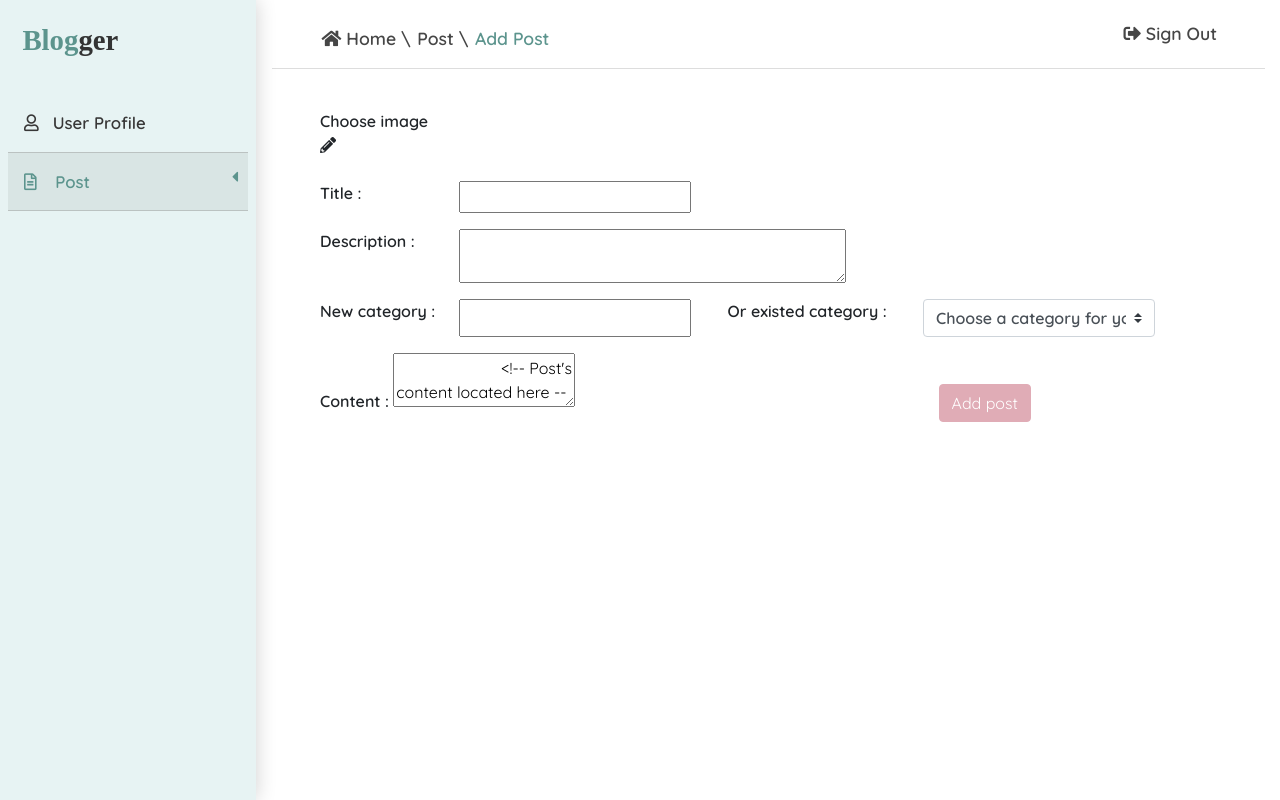
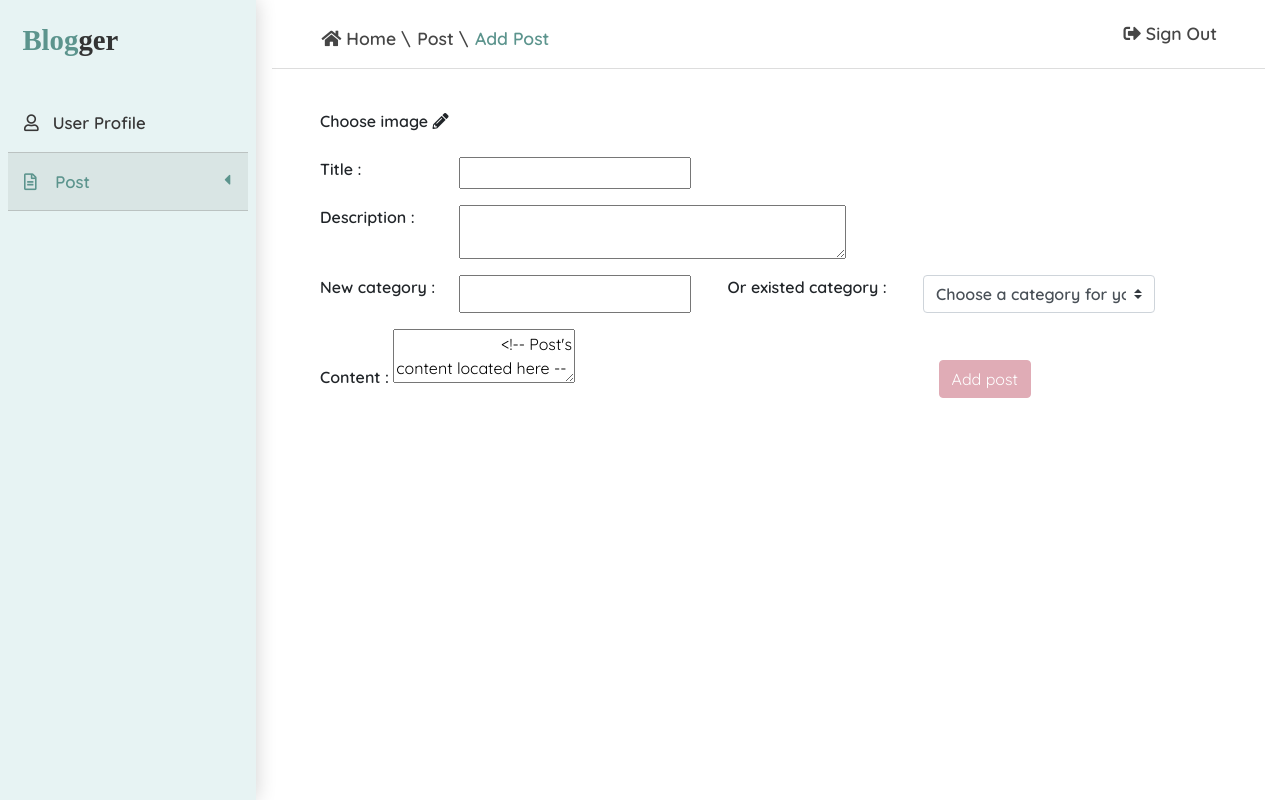
Before and after one commit to NgoQuocBao1010/Blog-Web-Application, a Django app: page /post/create/ in a window 1280 px wide. Run offline with Django 3.2, Linux system fonts and the light colour scheme; a user stored in the database is signed in; data comes from the database, SQL or seed files in the repository; both versions use the stored data as it was after the commit; some libraries are stand-ins or nearby versions.

Commit message:
styles adjustment

```diff
--- a/backend/account/templates/profile.html
+++ b/backend/account/templates/profile.html
@@ -94,7 +94,7 @@
                             <label for="youtube" class="col-4 offset-1">Your youtube account :</label>
                             <input name="youtube" class="col-7" type="text" class="form-control" id="youtube" value="{{ profile.youtube|default_if_none:'' }}">
                         </div>
-                        <button type="submit" class="btn btn-primary update-profile">Update profile</button>
+                        <button type="submit" class="btn btn-primary update-profile mb-4">Update profile</button>
                     </form>
                 </div>
             </div>
--- a/backend/blog/templates/components/categories.html
+++ b/backend/blog/templates/components/categories.html
@@ -1,7 +1,7 @@
 {% load static %}
 <link rel="stylesheet" href="{% static './css/home.css' %}" />
 
-<div class="box">
+<div class="box" style="margin-top: 1rem;">
     <h3 class="title">categories</h3>
     <div class="category">
         {% for category in categories %}
--- a/backend/blog/templates/components/user-box.html
+++ b/backend/blog/templates/components/user-box.html
@@ -1,7 +1,7 @@
 {% load static %}
 <link rel="stylesheet" href="{% static './css/home.css' %}" />
 
-<div class="box">
+<div class="box"  style="margin-top: 1rem;"">
     {% if request.user == blogger %}
     <h3 class="title">about me</h3>
     {% else %}
--- a/backend/blog/templates/postCreate.html
+++ b/backend/blog/templates/postCreate.html
@@ -44,7 +44,7 @@
                     <!-- Image -->
                     <div class="form-group row post-img">
                         <input type="file" id="file" name="coverImage" hidden onchange="imageUploaded(event)"/>
-                        <label type="file" for="file" class="col-2">Choose image <i class="fas fa-pencil-alt"></i></label>
+                        <label type="file" for="file" class="col-3">Choose image <i class="fas fa-pencil-alt"></i></label>
                         <!-- <input type="button" class="button" value="Upload" id="but_upload"> -->
                         <img src="#" id="post-img" alt="Image of post" style="display:none" >
                     </div>
--- a/backend/blog/templates/postEdit.html
+++ b/backend/blog/templates/postEdit.html
@@ -44,7 +44,7 @@
                     <!-- Image -->
                     <div class="form-group row post-img">
                         <input type="file" id="file" name="coverImage" hidden onchange="imageUploaded(event)"/>
-                        <label type="file" for="file" class="col-2">Choose image <i class="fas fa-pencil-alt"></i></label>
+                        <label type="file" for="file" class="col-3">Choose image <i class="fas fa-pencil-alt"></i></label>
                         <!-- <input type="button" class="button" value="Upload" id="but_upload"> -->
                         <img src="{{ post.coverImage.url }}" id="post-img" alt="Image of post"  >
                     </div>
--- a/backend/static/css/customize.css
+++ b/backend/static/css/customize.css
@@ -80,9 +80,10 @@ body {
     position: relative;
 }
 
-.sidebar .options a[title="currentOption"] i.fa-caret-left {
+.options a[title="currentOption"] i.fa-caret-left {
     position: absolute;
-    right: 10px;
+    margin-top: 1.5%;
+    left: 90%;
 }
 
  /* right panel */
@@ -278,7 +279,6 @@ div.posts a:hover{
 #addPost-Form #post-img{
     width: 9.6rem;
     object-fit: cover;
-    margin-left: 1.2%;
     border: #bebebe .05rem solid;
 }
 
--- a/note.txt
+++ b/note.txt
@@ -4,3 +4,5 @@
 - Search functionality - Done
 - Pagination
 - Image upload for text editor
+
+- Can u check the comment please because i cant comment on post
```
Also changed, not shown: backend/blog/templates/postDetail.html (+6 -2 lines), backend/static/css/home.css (+6 -1 lines), backend/db.sqlite3, backend/static/images/posts/Learning9.jpg (added), backend/static/images/users/cutie-img.jpg (added).
